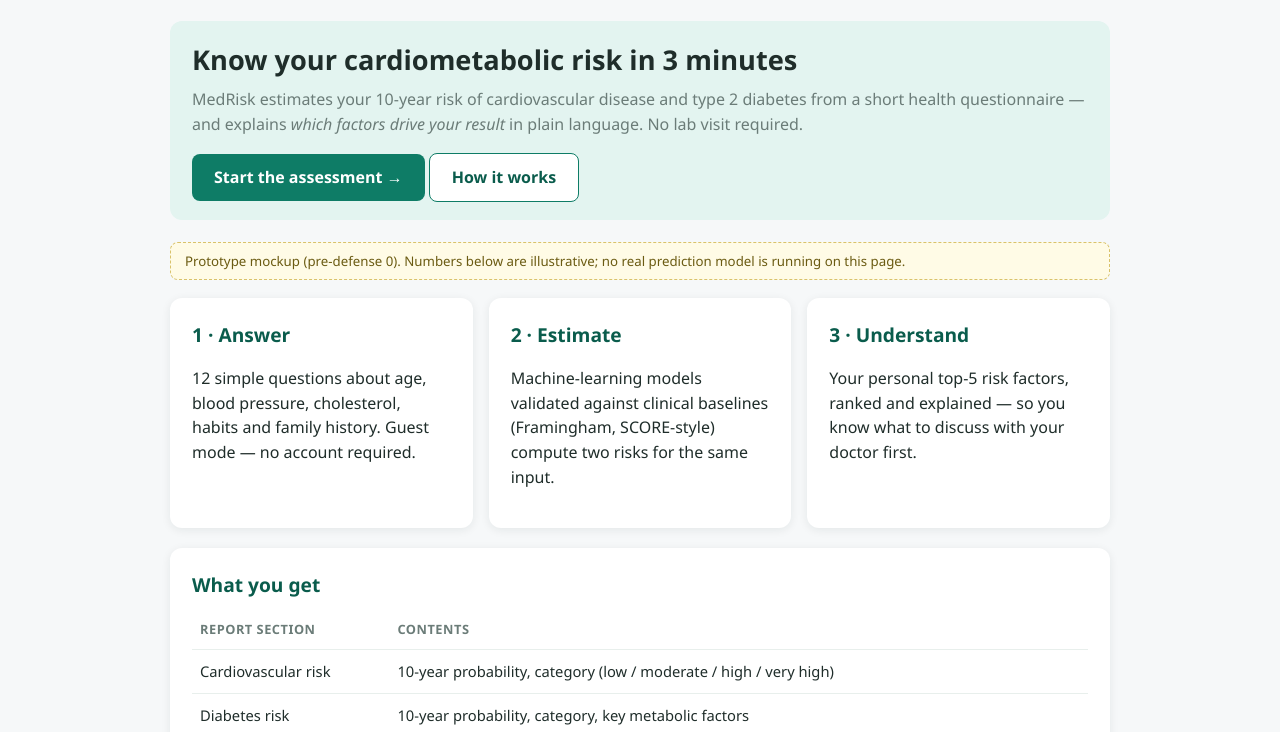
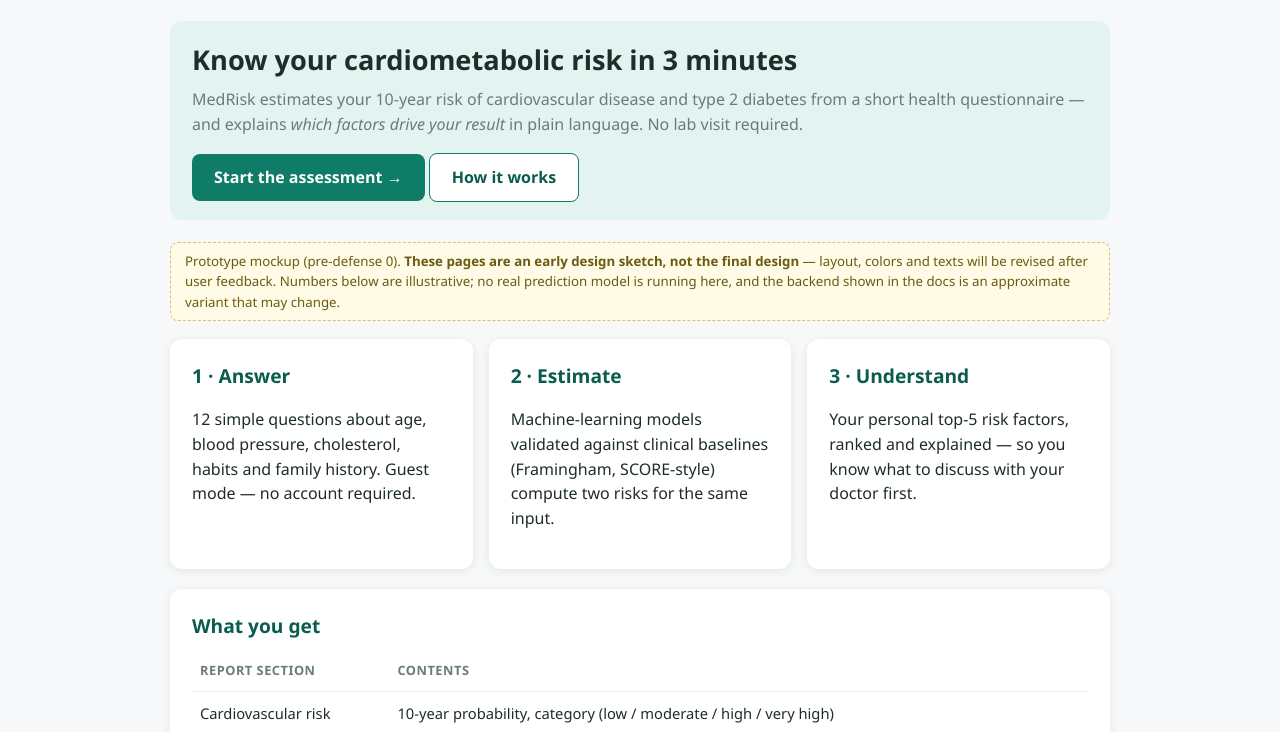
Before and after one commit to Sierra07-w/MedRisk, a plain HTML site: page prototype/index.html in a window 1280 px wide. Shown: the part 66-798 px from the top of the page. Drawn offline with Linux system fonts and the light colour scheme.

Commit message:
DIP-1/8: Clarify that prototype design is an early sketch and the architecture/stack are a preliminary variant

```diff
--- a/prototype/index.html
+++ b/prototype/index.html
@@ -27,8 +27,10 @@
     <a class="btn secondary" href="#how">How it works</a>
   </div>
 
-  <div class="mockup-note">Prototype mockup (pre-defense 0). Numbers below are illustrative;
-  no real prediction model is running on this page.</div>
+  <div class="mockup-note">Prototype mockup (pre-defense 0). <strong>These pages are an early
+  design sketch, not the final design</strong> — layout, colors and texts will be revised after
+  user feedback. Numbers below are illustrative; no real prediction model is running here,
+  and the backend shown in the docs is an approximate variant that may change.</div>
 
   <div class="grid cols-3" id="how">
     <div class="card">
```
Also changed, not shown: 4 other files.
